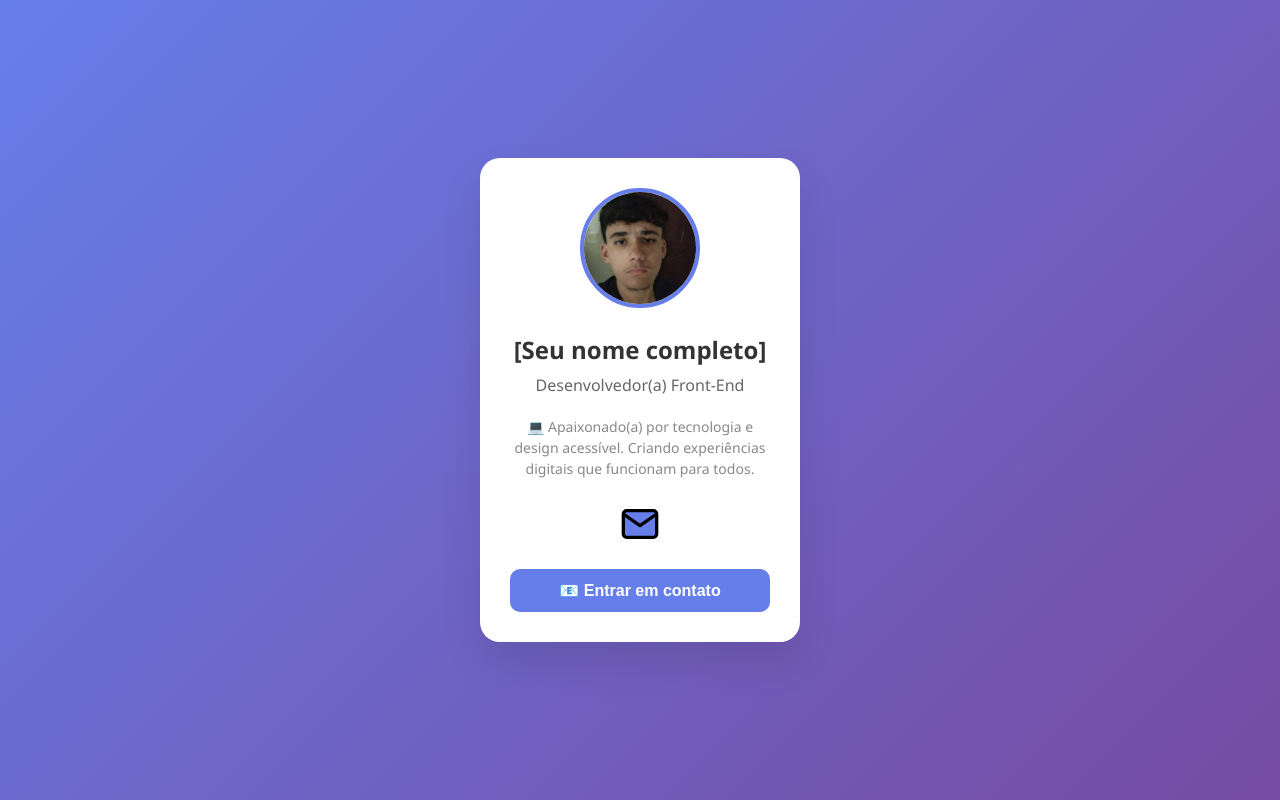
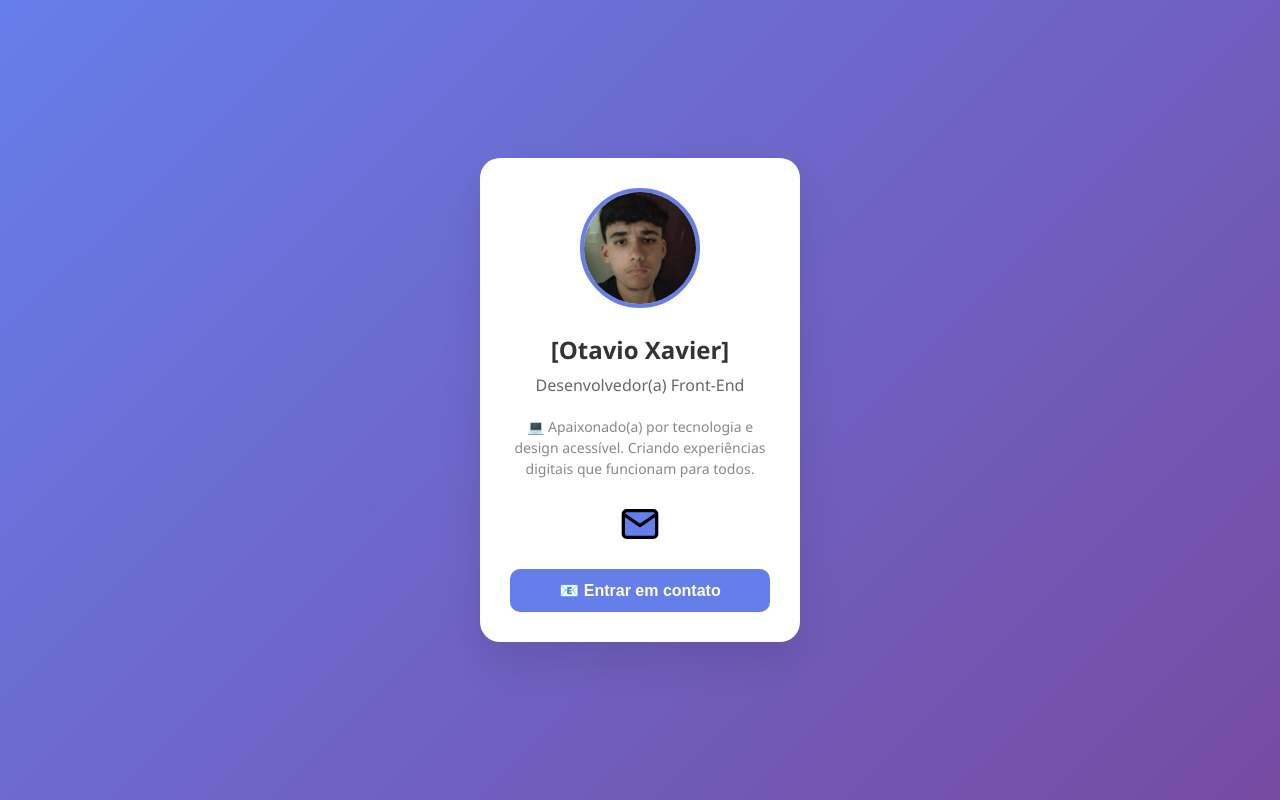
Before and after one commit to OtavioXF/Cardotavio, a plain HTML site: page index.html in a window 1280 px wide. Drawn offline with Linux system fonts and the light colour scheme.

Commit message:
Update index.html

```diff
--- a/index.html
+++ b/index.html
@@ -158,7 +158,7 @@ Dica: Use imagens do Unsplash ou sua própria foto
  alt="Foto de perfil do desenvolvedor Otávio">
 
 <!-- NOME - Substitua pelo seu nome -->
-<h1 class="nome">[Seu nome completo]</h1>
+<h1 class="nome">[Otavio Xavier]</h1>
 
 <!-- PROFISSÃO - Substitua pela sua profissão/área -->
 <p class="profissao">Desenvolvedor(a) Front-End</p>
```
